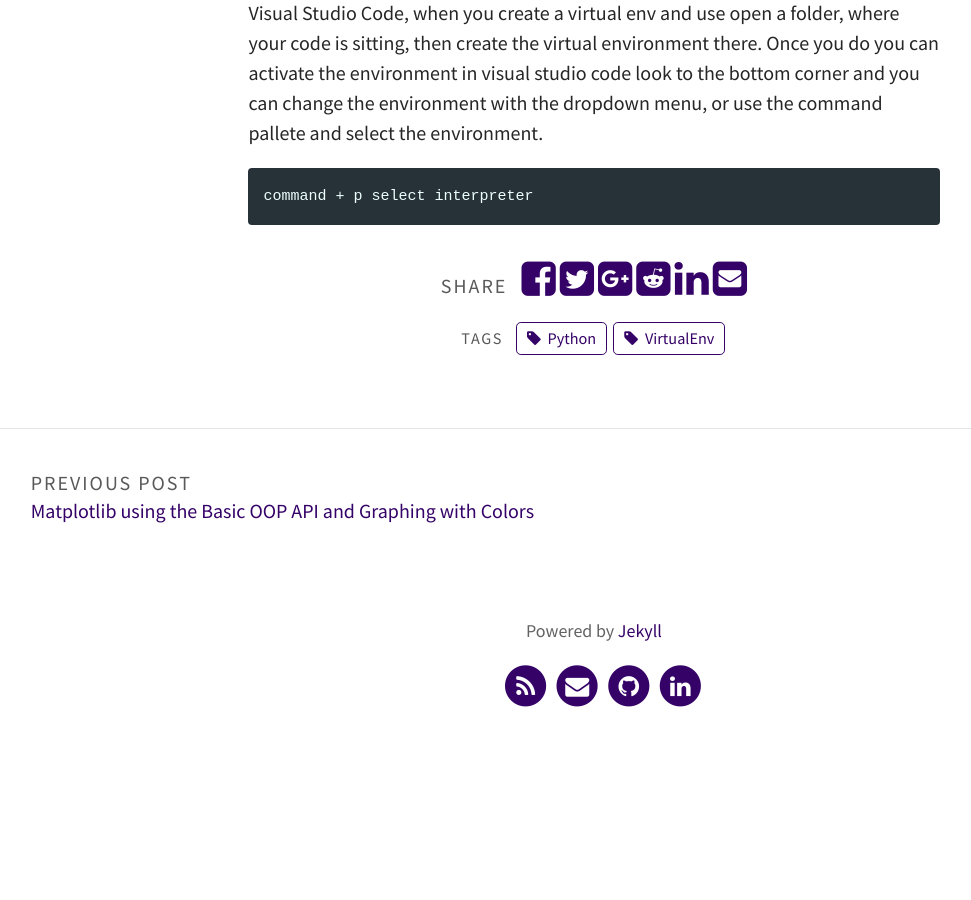
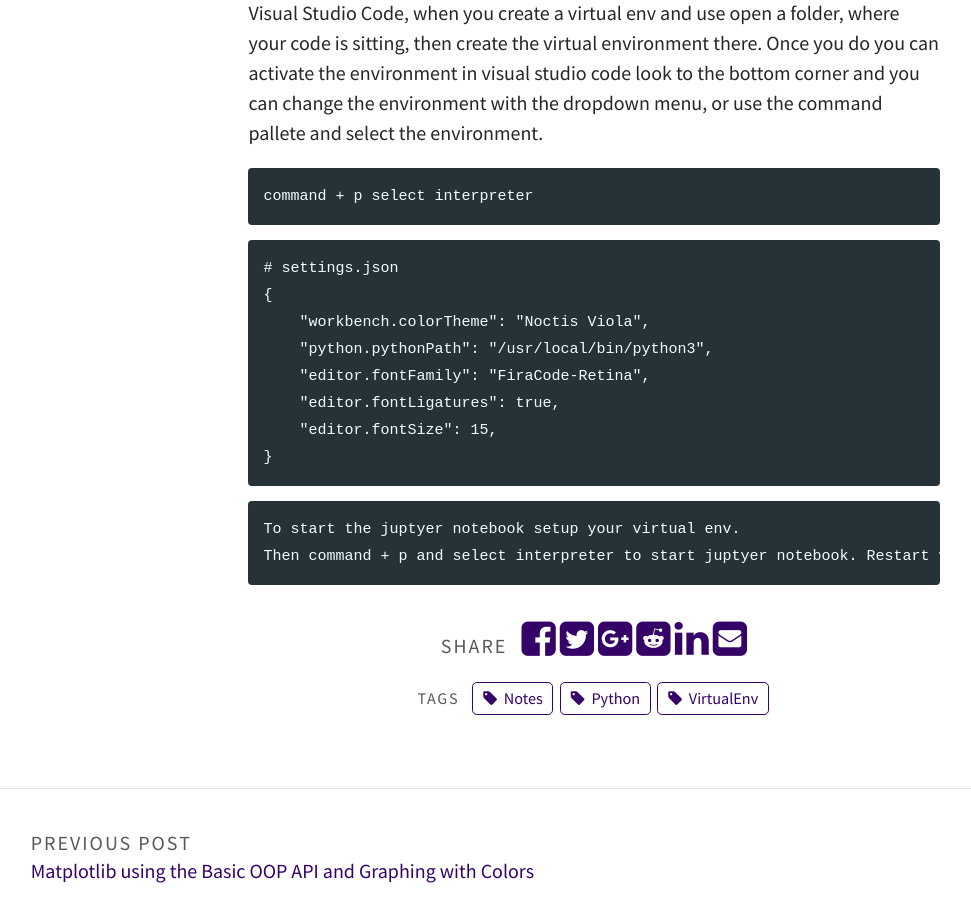
Before and after one commit to ArEnSc/arensc.github.io, a Jekyll site: the page built from _posts/2020-04-29-Python-VirtualEnv.md, in a window 1280 px wide and 900 px high, scrolled down 659 px. Shown: the whole window, without its empty margins (46-1017 px from the left). Built offline with Jekyll 4.4.1, drawn with Linux system fonts in a browser that asks for light colours; before the commit the page ends 1439 px from its top, so only the background shows below that.

````diff
--- a/_posts/2020-04-29-Python-VirtualEnv.md
+++ b/_posts/2020-04-29-Python-VirtualEnv.md
@@ -1,7 +1,7 @@
 ---
 layout: post
 title: Python VirtualEnv
-tags: [VirtualEnv, Python]
+tags: [VirtualEnv, Python, Notes]
 feature-img: "assets/img/matplotlib-charts.jpg"
 thumbnail: "assets/img/matplotlib-charts.jpg"
 excerpt_separator: <!--more-->
@@ -20,6 +20,23 @@
 ```
 
 Visual Studio Code, when you create a virtual env and use open a folder, where your code is sitting, then create the virtual environment there. Once you do you can activate the environment in visual studio code look to the bottom corner and you can change the environment with the dropdown menu, or use the command pallete and select the environment.
+
 ```
 command + p select interpreter
 ```
+
+```
+# settings.json
+{
+    "workbench.colorTheme": "Noctis Viola",
+    "python.pythonPath": "/usr/local/bin/python3",
+    "editor.fontFamily": "FiraCode-Retina",
+    "editor.fontLigatures": true,
+    "editor.fontSize": 15,
+}
+```
+
+```
+To start the juptyer notebook setup your virtual env.
+Then command + p and select interpreter to start juptyer notebook. Restart visual studio code if it doesn't work.
+```
````
